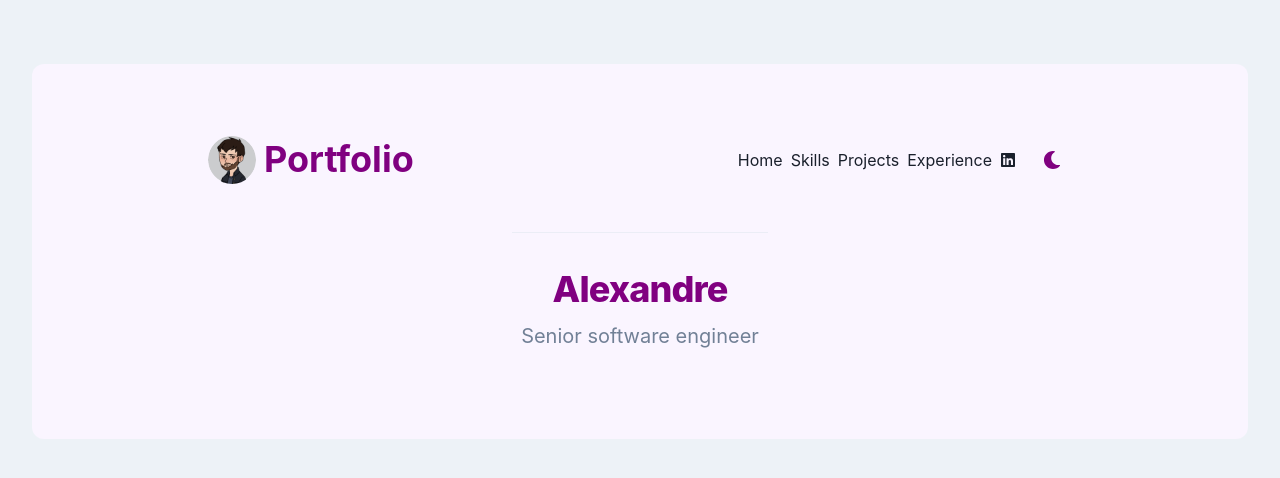
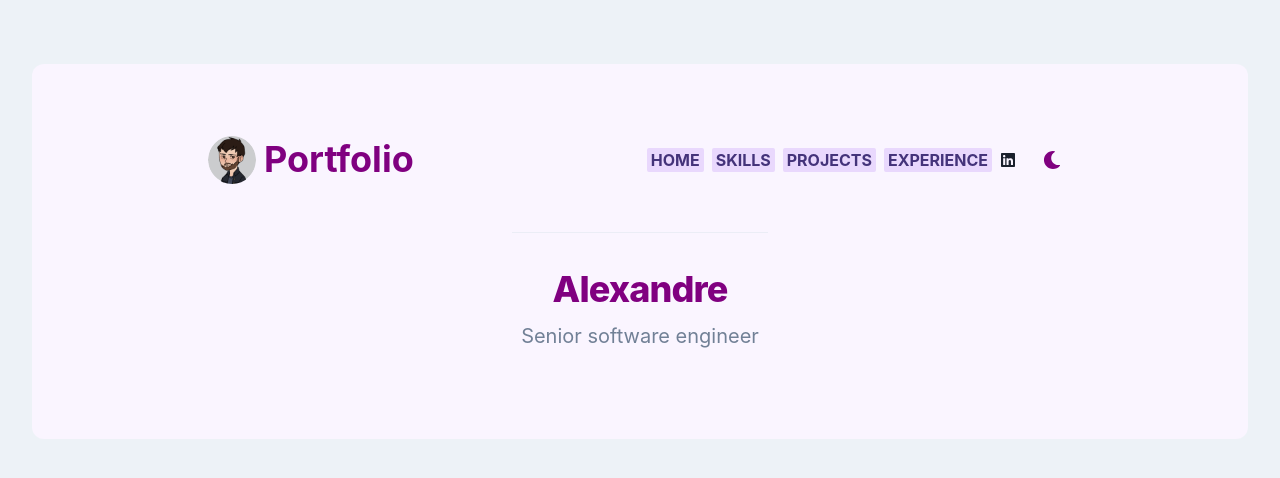
Before and after one commit to alpliar/portfolio, a Next.js app: page / in a window 1280 px wide. Shown: the top 478 px of the page. Built offline with nearby package versions, Linux system fonts and the light colour scheme.

Commit message:
style: header links

```diff
--- a/layouts/HeaderLinks.tsx
+++ b/layouts/HeaderLinks.tsx
@@ -1,4 +1,12 @@
-import { Flex, Icon, VisuallyHidden, Wrap, WrapItem } from "@chakra-ui/react";
+import {
+  Badge,
+  Flex,
+  Icon,
+  useColorModeValue,
+  VisuallyHidden,
+  Wrap,
+  WrapItem,
+} from "@chakra-ui/react";
 import React, { ReactNode } from "react";
 import { FaLinkedin } from "react-icons/fa";
 import Link from "../components/Link";
@@ -10,7 +18,9 @@ type HeaderLinkProps = {
 
 const HeaderLink: React.FC<HeaderLinkProps> = ({ href, children }) => (
   <WrapItem>
-    <Link href={href}>{children}</Link>
+    <Badge fontSize="md" colorScheme={useColorModeValue("purple", "cyan")}>
+      <Link href={href}>{children}</Link>
+    </Badge>
   </WrapItem>
 );
 
```
